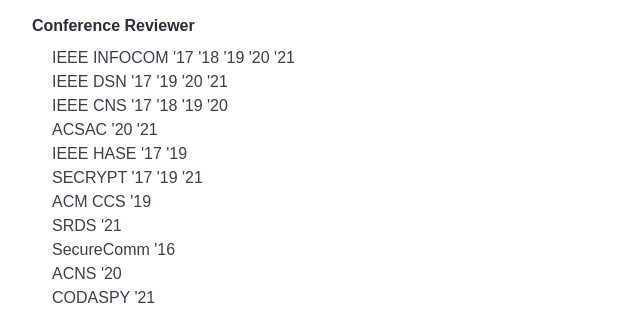
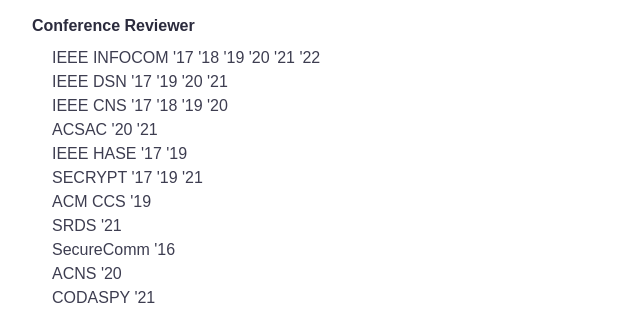
Before and after one commit to lin-jin/lin-jin.github.io, a plain HTML site: page index.html in a window 1280 px wide. Shown: the part 1210-1527 px from the top of the page, 245-885 px from the left. Drawn offline with Linux system fonts and the light colour scheme.

Commit message:
infocom'22 paper review

```diff
--- a/index.html
+++ b/index.html
@@ -142,7 +142,7 @@
         <h2>Professional Services</h2>
         <h3>Conference Reviewer</h3>
         <p style="margin-top:-10px; line-height: 150%; margin-left: 20px">
-            IEEE INFOCOM '17 '18 '19 '20 '21<br>
+            IEEE INFOCOM '17 '18 '19 '20 '21 '22<br>
             IEEE DSN '17 '19 '20 '21<br>
             IEEE CNS '17 '18 '19 '20<br>
             ACSAC '20 '21<br>
```
